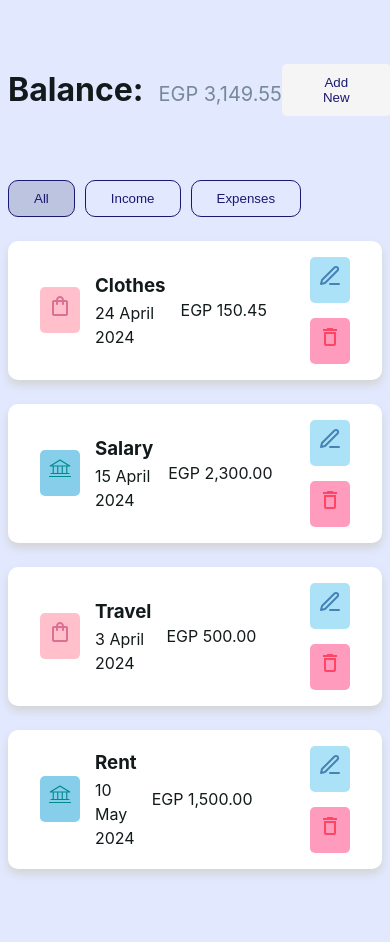
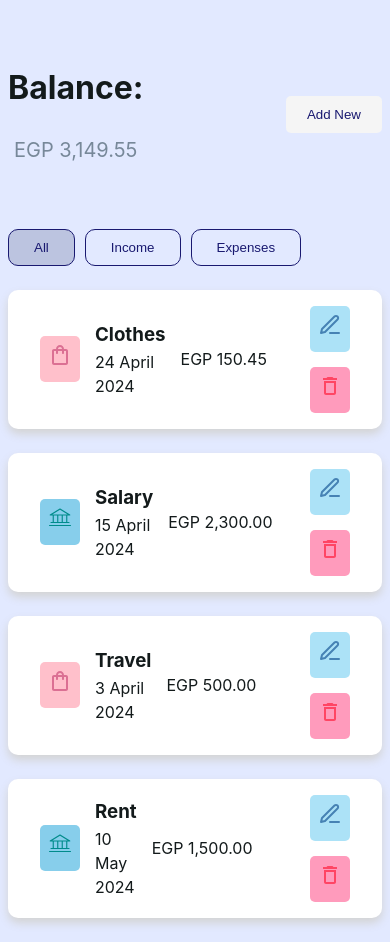
Before and after one commit to rashaaad19/Budget, a React (Vite) app: page / in a window 390 px wide. Before the commit the page ends 893 px from the top, so only its background shows below. Built offline with nearby package versions, Linux system fonts and the light colour scheme.

Commit message:
fixed some styles

```diff
--- a/src/App.jsx
+++ b/src/App.jsx
@@ -22,12 +22,15 @@ function App() {
     }
   }, 0);
 
+  console.log(totalBalance<1)
   return (
     <Layout>
       <div className={classes.balanceContainer}>
         <div className={classes.balance}>
           <h1>Balance: </h1>
-          <p>{currencyFormatter(totalBalance)}</p>
+          <p className={totalBalance < 1 ? classes.redError : {}}>
+            {currencyFormatter(totalBalance)}
+          </p>
         </div>
         <Button
           title="Add New"
@@ -75,7 +78,7 @@ function App() {
         ))}
       </div>
       <Form />
-      <ConfirmCard/>
+      <ConfirmCard />
     </Layout>
   );
 }
--- a/src/App.module.css
+++ b/src/App.module.css
@@ -20,7 +20,9 @@
     color: lightslategray;
 }
 
-
+.balance p.redError{
+    color: red;
+}
 
 
 
@@ -30,4 +32,14 @@
     .filterContainer{
         flex-wrap: wrap;
     }
+    .balance{
+        flex-direction: column;
+    }
+    .balanceContainer{
+        flex-wrap: wrap;
+        gap: 20px;
+    }
+    .balanceContainer button{
+    padding-inline: 20px;
+    }
 }
--- a/src/components/Card.jsx
+++ b/src/components/Card.jsx
@@ -15,6 +15,7 @@ const Card = ({ name, date, type, price, id }) => {
   const dispatch = useDispatch();
   const handleOnEdit = () => {
     dispatch(budgetActions.setSelectedItem(itemData));
+
     dispatch(uiActions.toggleFormType("edit"));
     dispatch(uiActions.toggleModalType("form"));
     dispatch(uiActions.toggleModal());
--- a/src/components/ConfirmCard.jsx
+++ b/src/components/ConfirmCard.jsx
@@ -4,6 +4,8 @@ import Modal from "../UI/Modal";
 import { useSelector, useDispatch } from "react-redux";
 import { uiActions } from "../store/ui-slice";
 import { budgetActions } from "../store/budget-slice";
+
+
 const ConfirmCard = () => {
   const modalIsOpen = useSelector((state) => state.ui.showModal);
   const modalType = useSelector((state) => state.ui.modalType);
--- a/src/components/Form.jsx
+++ b/src/components/Form.jsx
@@ -22,13 +22,13 @@ const Form = () => {
   const dataType = useSelector((state) => state.ui.dataType);
   const formType = useSelector((state) => state.ui.formType);
   const modalType = useSelector((state) => state.ui.modalType);
+  const itemData = useSelector((state) => state.budget.selectedItem);
 
   if (dataType === "expenses") {
     optionsArray = expensesOptionsArray;
   } else if (dataType === "income") {
     optionsArray = incomeOptionsArray;
   }
-
 
   const handleOnSubmit = (event) => {
     event.preventDefault();
@@ -72,7 +72,7 @@ const Form = () => {
           <form className={classes.form} onSubmit={handleOnSubmit}>
             {formType === "edit" ? (
               <div className={classes.formHeader}>
-                <h1>Edit {dataType}</h1>
+                <h1>Edit {itemData.type}</h1>
               </div>
             ) : (
               <div className={classes.formHeader}>
@@ -82,12 +82,16 @@ const Form = () => {
                 </button>
               </div>
             )}
+
+            {/* Conditionaly rendering styles based on the form type */}
             <hr
               className={
-                dataType === "expenses"
+                (formType === "edit" && itemData.type === "expenses") ||
+                (formType === "add" && dataType === "expenses")
                   ? classes.expenseHeader
                   : classes.incomeHeader
               }
+
             />
             <Select
               name="category"
--- a/src/components/Form.module.css
+++ b/src/components/Form.module.css
@@ -76,3 +76,17 @@
   background: whitesmoke;
   color: #0f4752;
 }
+
+
+@media (max-width:424px) {
+  .form{
+    padding: 1rem;
+  }
+  .formHeader{
+    flex-direction: column;
+    align-items: flex-start;
+  }
+  .formHeader h1{
+    font-size: 1.3rem;
+  }
+}
```
